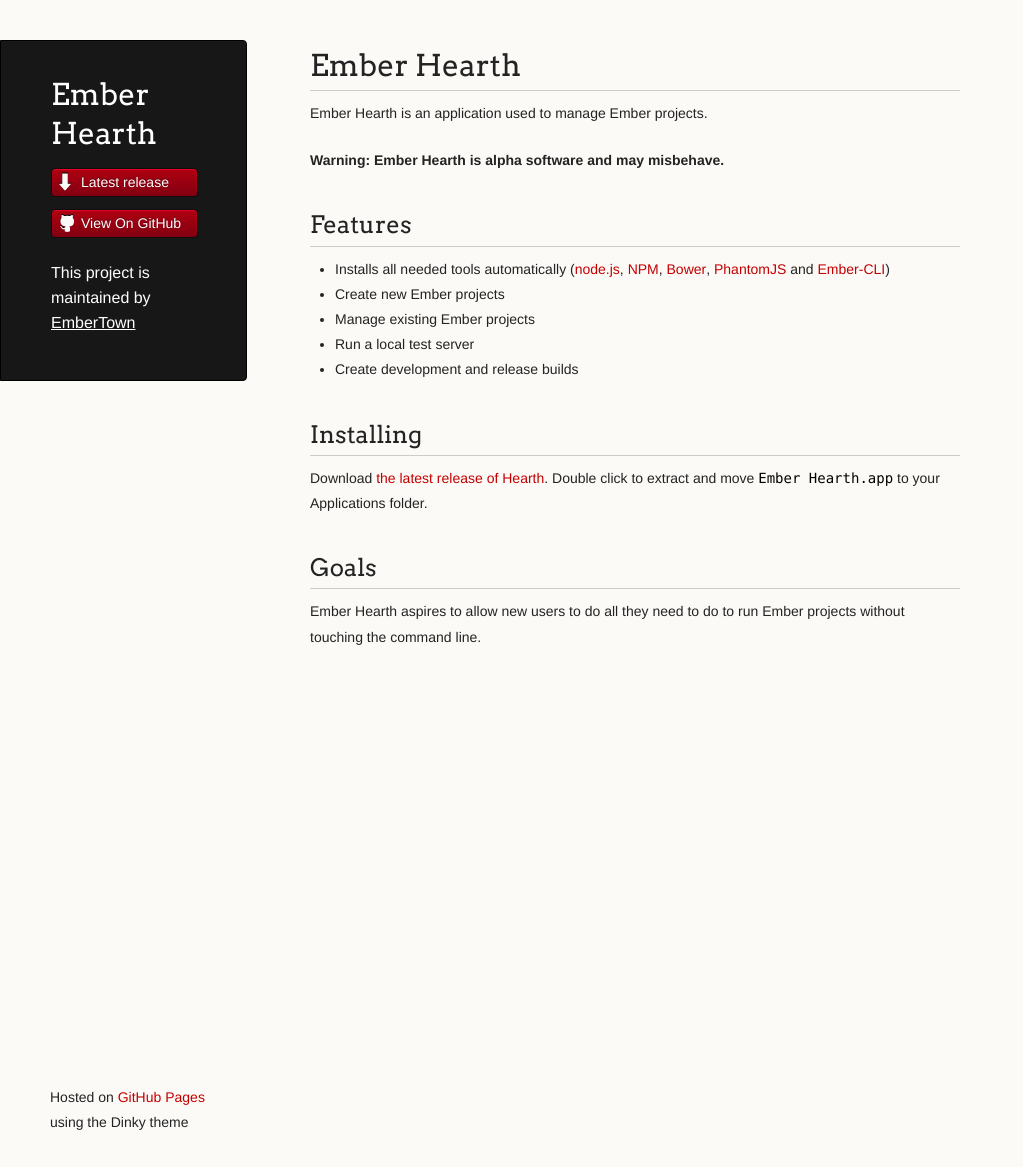
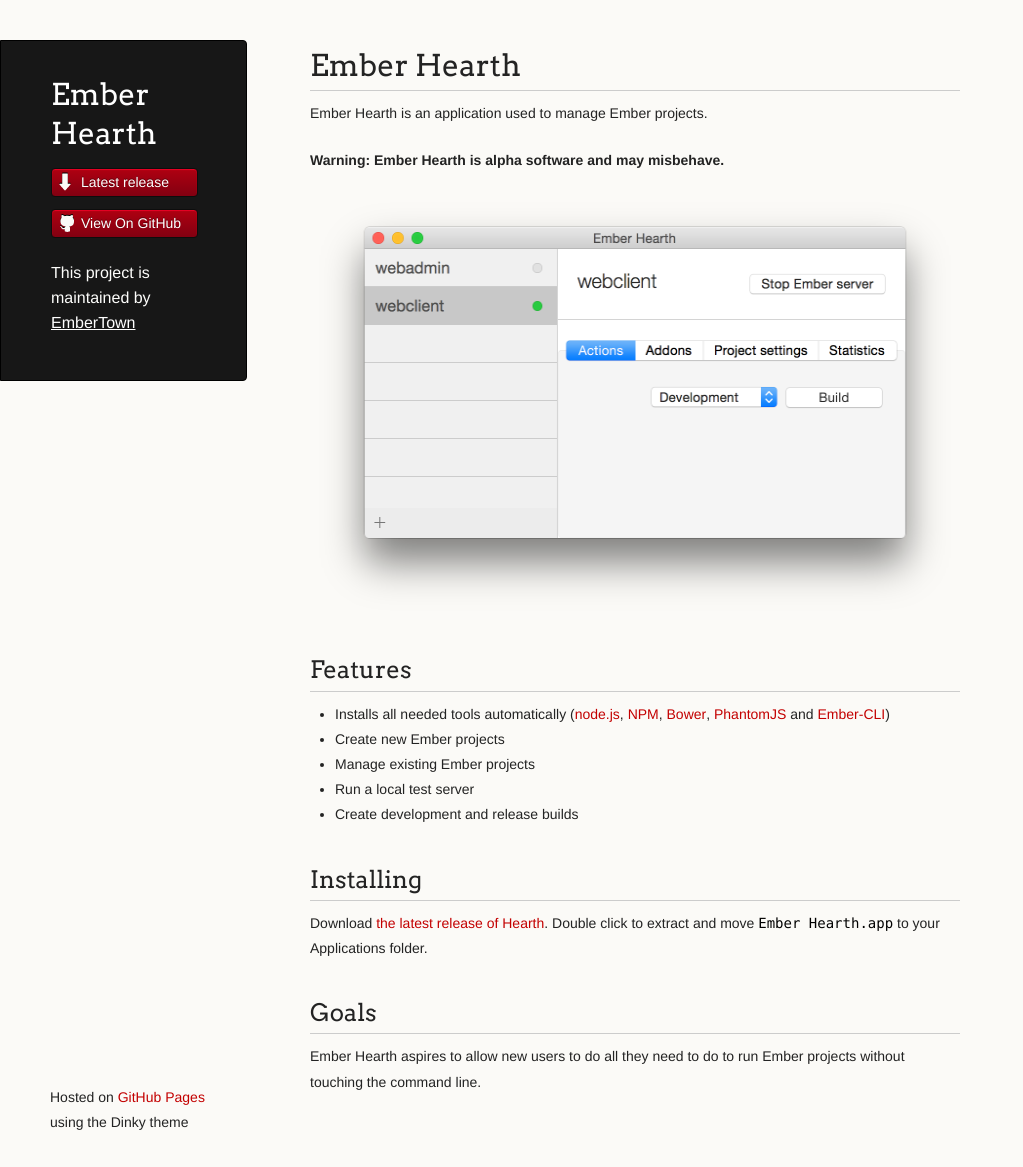
Before and after one commit to EmberTown/ember-hearth, a Jekyll site: the page built from index.md, in a window 1280 px wide and 1167 px high. Shown: the whole window, without its empty margins (0-1023 px from the left). Built offline with Jekyll 4.4.1, drawn with Linux system fonts in a browser that asks for light colours.

Commit message:
Add screenshot to homepage

```diff
--- a/index.md
+++ b/index.md
@@ -5,6 +5,8 @@
 Ember Hearth is an application used to manage Ember projects.
 
 **Warning: Ember Hearth is alpha software and may misbehave.**
+
+<img width="666" height="423" src="{{"/images/screenshot 0.1.0.png" | prepend: site.baseurl}}" alt="The glory that is Ember Hearth"/>
 
 ## Features
 * Installs all needed tools automatically ([node.js](http://nodejs.org), [NPM](http://npmjs.com), [Bower](http://bower.io), [PhantomJS](http://phantomjs.org) and [Ember-CLI](http://ember-cli.com))
```
